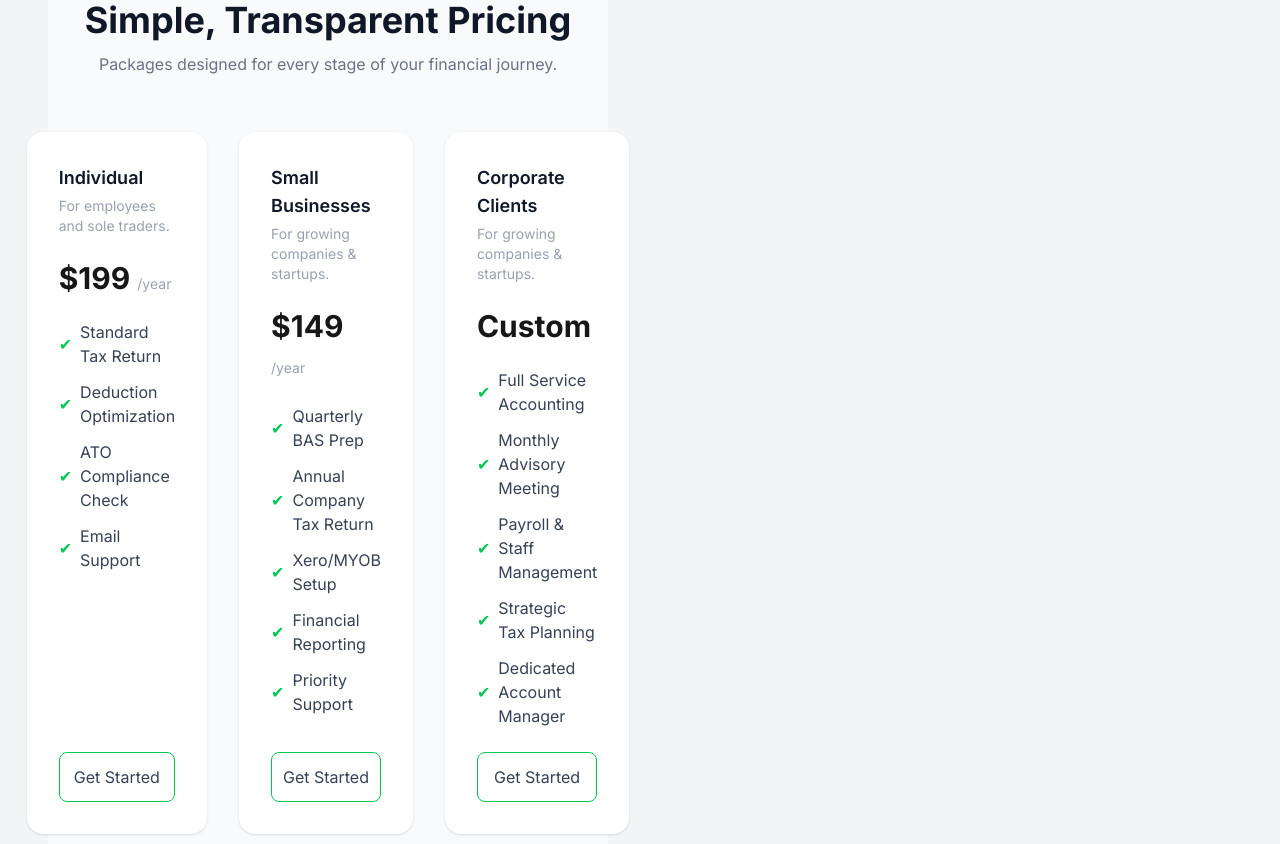
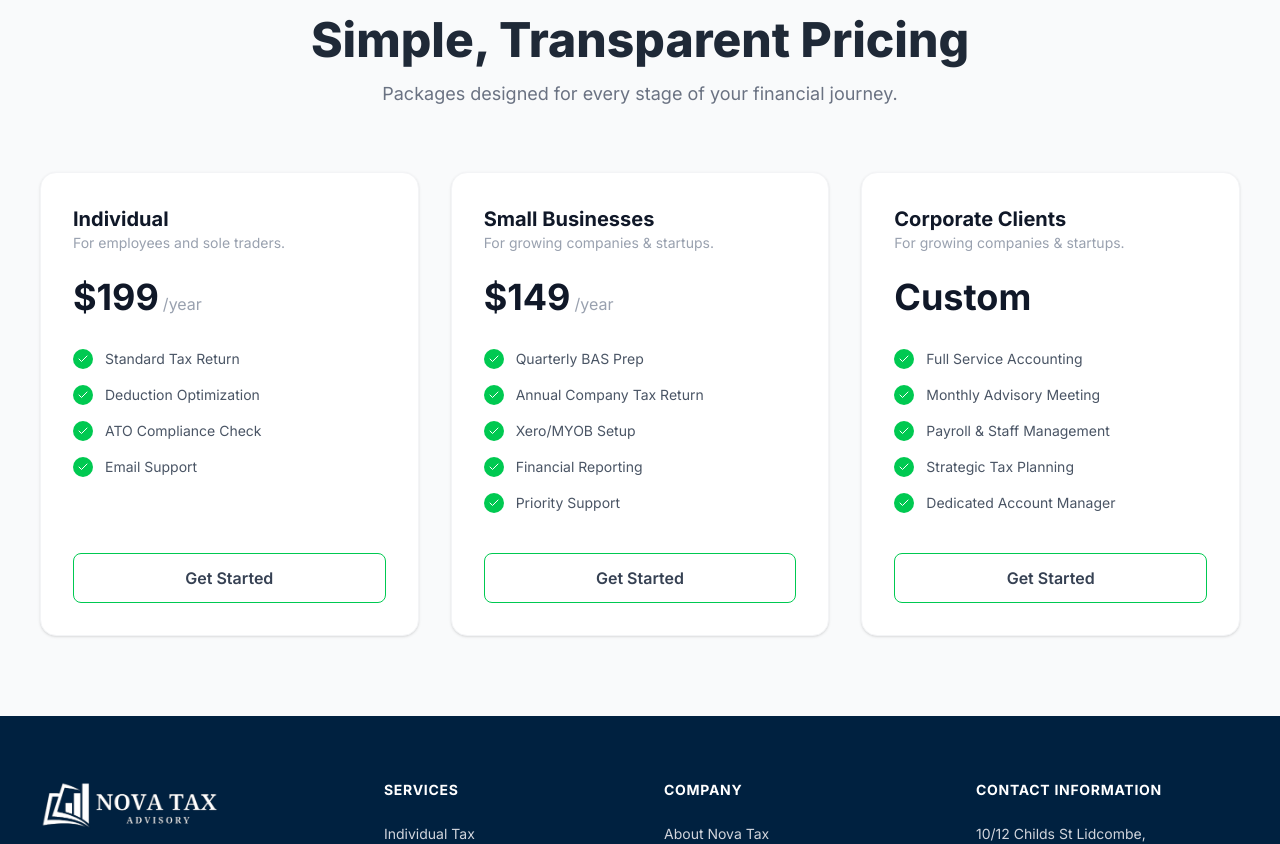
Before and after one commit to sheepalusolution/taxNovaWebsite, a Next.js app: page / in a window 1280 px wide. Shown: the part 2800-3644 px from the top of the page. Built offline with nearby package versions, Linux system fonts and the light colour scheme.

Commit message:
homepage completed

```diff
--- a/app/page.tsx
+++ b/app/page.tsx
@@ -3,7 +3,8 @@ import { Inter } from 'next/font/google'
 import Navbar from '@/components/navbar'
 import Image from 'next/image'
 import { ShieldCheck } from "lucide-react"
-import { User, Laptop, Store, Building, Rocket, Facebook, Linkedin, Twitter } from "lucide-react" // 👈 icons for trusted section
+import { User, Laptop, Store, Building, Rocket, Facebook, Linkedin, Twitter, Check } from "lucide-react" // 👈 icons for trusted section
+import Link from "next/link"
 
 const inter = Inter({ subsets: ['latin'] })
 
@@ -372,80 +373,106 @@ export default function Home() {
 
     </div>
 
-    {/* ================= PRICING SECTION ================= */}
+
+  </div>
+</section>
+
+{/* PRICING SECTION */}
       <section className="bg-gray-50 py-20">
-  <div className="max-w-7xl mx-auto px-6">
-
-    {/* Heading */}
-    <div className="text-center mb-14 w-full">
-      <h2 className="text-4xl font-bold text-gray-900">
+        <div className="max-w-7xl mx-auto px-10">
+          <div className="text-center mb-16">
+            <h2 className="text-4xl md:text-5xl font-extrabold text-[#1F2937] mb-4">
               Simple, Transparent Pricing
             </h2>
-      <p className="text-gray-500 mt-3">
+            <p className="text-gray-500 text-lg">
               Packages designed for every stage of your financial journey.
             </p>
           </div>
 
-    {/* Cards Horizontal */}
-    <div className="flex justify-center gap-8 flex-wrap lg:flex-nowrap">
+          <div className="grid grid-cols-1 md:grid-cols-3 gap-8">
+            {/* Individual Card */}
+            <div className="group bg-white p-8 rounded-2xl shadow-sm border border-gray-100 flex flex-col transition-all duration-500 ease-in-out hover:bg-[#00274C] hover:shadow-2xl hover:-translate-y-2">
+              <h3 className="text-xl font-bold text-gray-900 group-hover:text-white transition-colors duration-500">Individual</h3>
+              <p className="text-gray-400 text-sm mb-6 group-hover:text-gray-200 transition-colors duration-500">For employees and sole traders.</p>
+              <div className="flex items-baseline mb-8">
+                <span className="text-4xl font-bold text-gray-900 group-hover:text-white transition-colors duration-500">$199</span>
+                <span className="text-gray-400 ml-1 group-hover:text-gray-300 transition-colors duration-500">/year</span>
+              </div>
 
-      {/* Individual Card */}
-      <div className="bg-white rounded-2xl shadow p-8 flex flex-col w-[450px] h-auto hover:scale-105 transition-transform duration-300">
-        <h3 className="font-semibold text-lg mb-1 text-gray-900">Individual</h3>
-        <p className="text-sm text-gray-400 mb-6">For employees and sole traders.</p>
-        <div className="text-3xl font-bold mb-6">
-          $199 <span className="text-sm font-normal text-gray-400">/year</span>
+              <ul className="space-y-4 mb-10 flex-grow">
+                {["Standard Tax Return", "Deduction Optimization", "ATO Compliance Check", "Email Support"].map((item) => (
+                  <li key={item} className="flex items-center gap-3 text-gray-600 text-sm group-hover:text-white transition-colors duration-500">
+                    <div className="bg-green-500 rounded-full p-1 transition-all duration-500 group-hover:bg-white">
+                      <Check size={12} className="text-white transition-colors duration-500 group-hover:text-[#00274C]" />
                     </div>
-        <ul className="space-y-3 mb-6 flex-1">
-          <li className="flex items-center gap-2 text-gray-700"><span className="text-green-500">✔</span> Standard Tax Return</li>
-          <li className="flex items-center gap-2 text-gray-700"><span className="text-green-500">✔</span> Deduction Optimization</li>
-          <li className="flex items-center gap-2 text-gray-700"><span className="text-green-500">✔</span> ATO Compliance Check</li>
-          <li className="flex items-center gap-2 text-gray-700"><span className="text-green-500">✔</span> Email Support</li>
+                    {item}
+                  </li>
+                ))}
               </ul>
-        <button className="w-full border border-green-500 text-gray-700 py-3 rounded-lg hover:bg-green-500 hover:text-white transition">
+
+              <Link
+                href="/contact"
+                className="w-full text-center py-3 px-6 rounded-lg border border-green-500 text-gray-700 font-semibold group-hover:bg-green-500 group-hover:text-white transition-all duration-500 inline-block"
+              >
                 Get Started
-        </button>
+              </Link>
             </div>
 
             {/* Small Businesses Card */}
-      <div className="bg-white rounded-2xl shadow p-8 flex flex-col w-[450px] h-auto hover:scale-105 transition-transform duration-300">
-        <h3 className="font-semibold text-lg mb-1 text-gray-900">Small Businesses</h3>
-        <p className="text-sm text-gray-400 mb-6">For growing companies & startups.</p>
-        <div className="text-3xl font-bold mb-6">
-          $149 <span className="text-sm font-normal text-gray-400">/year</span>
+            <div className="group bg-white p-8 rounded-2xl shadow-sm border border-gray-100 flex flex-col transition-all duration-500 ease-in-out hover:bg-[#00274C] hover:shadow-2xl hover:-translate-y-2">
+              <h3 className="text-xl font-bold text-gray-900 group-hover:text-white transition-colors duration-500">Small Businesses</h3>
+              <p className="text-gray-400 text-sm mb-6 group-hover:text-gray-200 transition-colors duration-500">For growing companies & startups.</p>
+              <div className="flex items-baseline mb-8">
+                <span className="text-4xl font-bold text-gray-900 group-hover:text-white transition-colors duration-500">$149</span>
+                <span className="text-gray-400 ml-1 group-hover:text-gray-300 transition-colors duration-500">/year</span>
               </div>
-        <ul className="space-y-3 mb-6 flex-1">
-          <li className="flex items-center gap-2 text-gray-700"><span className="text-green-500">✔</span> Quarterly BAS Prep</li>
-          <li className="flex items-center gap-2 text-gray-700"><span className="text-green-500">✔</span> Annual Company Tax Return</li>
-          <li className="flex items-center gap-2 text-gray-700"><span className="text-green-500">✔</span> Xero/MYOB Setup</li>
-          <li className="flex items-center gap-2 text-gray-700"><span className="text-green-500">✔</span> Financial Reporting</li>
-          <li className="flex items-center gap-2 text-gray-700"><span className="text-green-500">✔</span> Priority Support</li>
+
+              <ul className="space-y-4 mb-10 flex-grow">
+                {["Quarterly BAS Prep", "Annual Company Tax Return", "Xero/MYOB Setup", "Financial Reporting", "Priority Support"].map((item) => (
+                  <li key={item} className="flex items-center gap-3 text-gray-600 text-sm group-hover:text-white transition-colors duration-500">
+                    <div className="bg-green-500 rounded-full p-1 transition-all duration-500 group-hover:bg-white">
+                      <Check size={12} className="text-white transition-colors duration-500 group-hover:text-[#00274C]" />
+                    </div>
+                    {item}
+                  </li>
+                ))}
               </ul>
-        <button className="w-full border border-green-500 text-gray-700 py-3 rounded-lg hover:bg-green-500 hover:text-white transition">
+
+              <Link
+                href="/contact"
+                className="w-full text-center py-3 px-6 rounded-lg border border-green-500 text-gray-700 font-semibold group-hover:bg-green-500 group-hover:text-white transition-all duration-500 inline-block"
+              >
                 Get Started
-        </button>
+              </Link>
             </div>
 
             {/* Corporate Clients Card */}
-      <div className="bg-white rounded-2xl shadow p-8 flex flex-col w-[450px] h-auto hover:scale-105 transition-transform duration-300">
-        <h3 className="font-semibold text-lg mb-1 text-gray-900">Corporate Clients</h3>
-        <p className="text-sm text-gray-400 mb-6">For growing companies & startups.</p>
-        <div className="text-3xl font-bold mb-6">Custom</div>
-        <ul className="space-y-3 mb-6 flex-1">
-          <li className="flex items-center gap-2 text-gray-700"><span className="text-green-500">✔</span> Full Service Accounting</li>
-          <li className="flex items-center gap-2 text-gray-700"><span className="text-green-500">✔</span> Monthly Advisory Meeting</li>
-          <li className="flex items-center gap-2 text-gray-700"><span className="text-green-500">✔</span> Payroll & Staff Management</li>
-          <li className="flex items-center gap-2 text-gray-700"><span className="text-green-500">✔</span> Strategic Tax Planning</li>
-          <li className="flex items-center gap-2 text-gray-700"><span className="text-green-500">✔</span> Dedicated Account Manager</li>
-        </ul>
-        <button className="w-full border border-green-500 text-gray-700 py-3 rounded-lg hover:bg-green-500 hover:text-white transition">
-          Get Started
-        </button>
+            <div className="group bg-white p-8 rounded-2xl shadow-sm border border-gray-100 flex flex-col transition-all duration-500 ease-in-out hover:bg-[#00274C] hover:shadow-2xl hover:-translate-y-2">
+              <h3 className="text-xl font-bold text-gray-900 group-hover:text-white transition-colors duration-500">Corporate Clients</h3>
+              <p className="text-gray-400 text-sm mb-6 group-hover:text-gray-200 transition-colors duration-500">For growing companies & startups.</p>
+              <div className="flex items-baseline mb-8">
+                <span className="text-4xl font-bold text-gray-900 group-hover:text-white transition-colors duration-500">Custom</span>
               </div>
 
+              <ul className="space-y-4 mb-10 flex-grow">
+                {["Full Service Accounting", "Monthly Advisory Meeting", "Payroll & Staff Management", "Strategic Tax Planning", "Dedicated Account Manager"].map((item) => (
+                  <li key={item} className="flex items-center gap-3 text-gray-600 text-sm group-hover:text-white transition-colors duration-500">
+                    <div className="bg-green-500 rounded-full p-1 transition-all duration-500 group-hover:bg-white">
+                      <Check size={12} className="text-white transition-colors duration-500 group-hover:text-[#00274C]" />
+                    </div>
+                    {item}
+                  </li>
+                ))}
+              </ul>
+
+              <Link
+              href="/contact"
+              className="w-full text-center py-3 px-6 rounded-lg border border-green-500 text-gray-700 font-semibold group-hover:bg-green-500 group-hover:text-white transition-all duration-500 inline-block"
+            >
+              Get Started
+            </Link>
             </div>
           </div>
-</section>
         </div>
       </section>
 
@@ -479,7 +506,6 @@ export default function Home() {
         </div>
       </div>
 
-      {/* Services Column */}
       {/* Services Column */}
       <div className="lg:ml-8">
         <h4 className="font-bold text-lg mb-6 uppercase tracking-wider text-sm">Services</h4>
```
Lines whose indentation alone changed are shown as unchanged.
